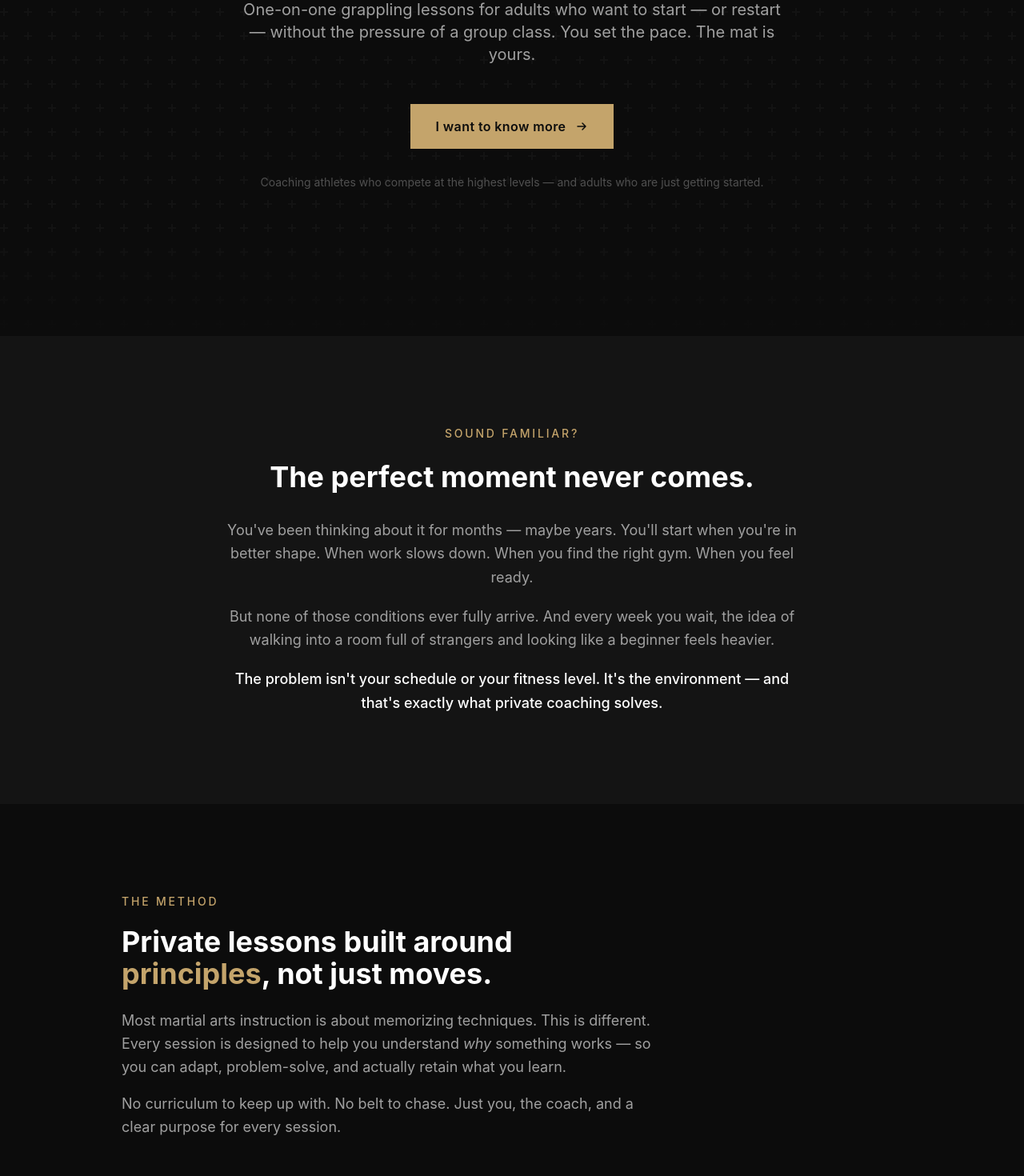
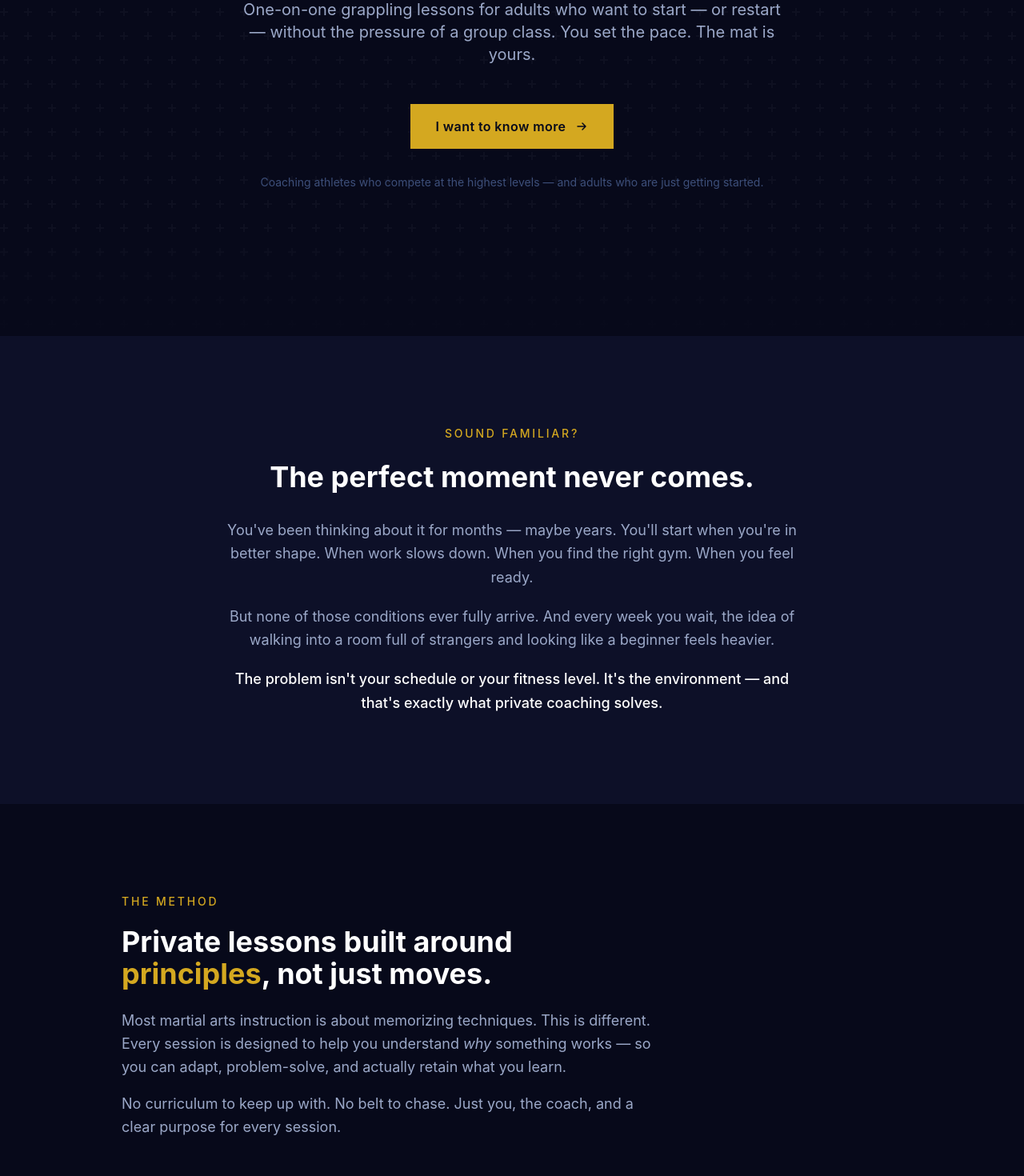
Before and after one commit to erikbsilva/vertex-grappling, a Next.js app: page / in a window 1280 px wide. Shown: the part 380-1850 px from the top of the page at 80% size. Built offline with nearby package versions, Linux system fonts and the light colour scheme.

Commit message:
Redesign: navy/deep blue + saturated gold palette

```diff
--- a/app/globals.css
+++ b/app/globals.css
@@ -19,7 +19,7 @@ html {
 }
 
 body {
-  background-color: #0C0C0C;
+  background-color: #07091A;
   color: #F0EDE8;
   font-family: var(--font-inter);
   -webkit-font-smoothing: antialiased;
--- a/components/sections/Agitation.tsx
+++ b/components/sections/Agitation.tsx
@@ -10,7 +10,7 @@ export default function Agitation() {
           The perfect moment never comes.
         </h2>
 
-        <div className="space-y-5 text-[#A0A0A0] text-lg leading-relaxed">
+        <div className="space-y-5 text-[#9BA8C8] text-lg leading-relaxed">
           <p>
             You've been thinking about it for months — maybe years. You'll
             start when you're in better shape. When work slows down. When
--- a/components/sections/Authority.tsx
+++ b/components/sections/Authority.tsx
@@ -20,12 +20,12 @@ export default function Authority() {
             <h2 className="text-3xl md:text-4xl font-bold text-white mb-6 leading-snug">
               Erik Silva
             </h2>
-            <p className="text-[#A0A0A0] leading-relaxed mb-6">
+            <p className="text-[#9BA8C8] leading-relaxed mb-6">
               I've spent years coaching athletes who compete at the highest level
               in the UFC — and that work has made me a better teacher for
               everyone who steps on the mat with me, regardless of experience.
             </p>
-            <p className="text-[#A0A0A0] leading-relaxed mb-10">
+            <p className="text-[#9BA8C8] leading-relaxed mb-10">
               What I've learned is that the gap between a beginner and an
               advanced practitioner isn't talent — it's exposure to the right
               principles at the right time. That's what private coaching gives
@@ -35,7 +35,7 @@ export default function Authority() {
             {/* Credentials */}
             <ul className="space-y-3">
               {credentials.map((c) => (
-                <li key={c} className="flex items-center gap-3 text-[#C0BDB8] text-sm">
+                <li key={c} className="flex items-center gap-3 text-[#9BA8C8] text-sm">
                   <span className="w-1.5 h-1.5 bg-sand rounded-full flex-shrink-0" />
                   {c}
                 </li>
@@ -54,7 +54,7 @@ export default function Authority() {
                 Technique is what you do. Principles are why it works. When you
                 understand the why, you stop memorizing and start thinking.
               </blockquote>
-              <cite className="text-[#707070] text-sm not-italic">
+              <cite className="text-[#6B7BA8] text-sm not-italic">
                 — Erik Silva, author of{' '}
                 <span className="text-sand">Beyond Technique</span>
               </cite>
--- a/components/sections/Footer.tsx
+++ b/components/sections/Footer.tsx
@@ -6,12 +6,12 @@ export default function Footer() {
           <p className="text-white font-semibold tracking-widest text-sm uppercase">
             Vertex Grappling
           </p>
-          <p className="text-[#505050] text-xs mt-1">
+          <p className="text-[#3D4F7A] text-xs mt-1">
             Private coaching · Boca Raton, FL
           </p>
         </div>
 
-        <div className="flex items-center gap-6 text-[#505050] text-xs">
+        <div className="flex items-center gap-6 text-[#3D4F7A] text-xs">
           <a
             href="https://instagram.com/erikgrapplingcoach"
             target="_blank"
--- a/components/sections/ForWhom.tsx
+++ b/components/sections/ForWhom.tsx
@@ -57,7 +57,7 @@ export default function ForWhom() {
               {/* Pain points */}
               <ul className="space-y-2">
                 {card.pains.map((pain) => (
-                  <li key={pain} className="flex items-start gap-3 text-[#707070] text-sm">
+                  <li key={pain} className="flex items-start gap-3 text-[#6B7BA8] text-sm">
                     <span className="text-sand mt-0.5 flex-shrink-0">—</span>
                     {pain}
                   </li>
@@ -68,7 +68,7 @@ export default function ForWhom() {
               <div className="border-t border-dark-400" />
 
               {/* Result */}
-              <p className="text-[#C0BDB8] text-sm leading-relaxed">
+              <p className="text-[#9BA8C8] text-sm leading-relaxed">
                 {card.result}
               </p>
             </div>
--- a/components/sections/Hero.tsx
+++ b/components/sections/Hero.tsx
@@ -31,7 +31,7 @@ export default function Hero() {
         </h1>
 
         {/* Subheadline */}
-        <p className="text-lg md:text-xl text-[#A0A0A0] max-w-2xl mx-auto mb-12 leading-relaxed">
+        <p className="text-lg md:text-xl text-[#9BA8C8] max-w-2xl mx-auto mb-12 leading-relaxed">
           One-on-one grappling lessons for adults who want to start — or
           restart — without the pressure of a group class. You set the pace.
           The mat is yours.
@@ -61,7 +61,7 @@ export default function Hero() {
         </button>
 
         {/* Social proof hint */}
-        <p className="mt-8 text-[#505050] text-sm">
+        <p className="mt-8 text-[#3D4F7A] text-sm">
           Coaching athletes who compete at the highest levels — and adults who
           are just getting started.
         </p>
--- a/components/sections/HowItWorks.tsx
+++ b/components/sections/HowItWorks.tsx
@@ -42,7 +42,7 @@ export default function HowItWorks() {
           {steps.map((step, i) => (
             <div key={step.number} className="bg-dark p-8 md:p-10 relative">
               {/* Step number */}
-              <span className="text-5xl font-bold text-dark-400 select-none block mb-6">
+              <span className="text-5xl font-bold text-[#1A2040] select-none block mb-6">
                 {step.number}
               </span>
 
@@ -54,7 +54,7 @@ export default function HowItWorks() {
               <h3 className="text-white font-semibold text-lg mb-3">
                 {step.title}
               </h3>
-              <p className="text-[#707070] leading-relaxed text-sm">
+              <p className="text-[#6B7BA8] leading-relaxed text-sm">
                 {step.description}
               </p>
             </div>
--- a/components/sections/Solution.tsx
+++ b/components/sections/Solution.tsx
@@ -38,13 +38,13 @@ export default function Solution() {
             Private lessons built around{' '}
             <span className="text-sand">principles</span>, not just moves.
           </h2>
-          <p className="text-[#A0A0A0] text-lg leading-relaxed">
+          <p className="text-[#9BA8C8] text-lg leading-relaxed">
             Most martial arts instruction is about memorizing techniques. This
             is different. Every session is designed to help you understand{' '}
             <em>why</em> something works — so you can adapt, problem-solve, and
             actually retain what you learn.
           </p>
-          <p className="text-[#A0A0A0] text-lg leading-relaxed mt-4">
+          <p className="text-[#9BA8C8] text-lg leading-relaxed mt-4">
             No curriculum to keep up with. No belt to chase. Just you, the
             coach, and a clear purpose for every session.
           </p>
@@ -61,7 +61,7 @@ export default function Solution() {
               <h3 className="text-white font-semibold text-lg mb-2">
                 {b.title}
               </h3>
-              <p className="text-[#707070] leading-relaxed">{b.description}</p>
+              <p className="text-[#6B7BA8] leading-relaxed">{b.description}</p>
             </div>
           ))}
         </div>
--- a/tailwind.config.ts
+++ b/tailwind.config.ts
@@ -10,16 +10,16 @@ const config: Config = {
     extend: {
       colors: {
         sand: {
-          DEFAULT: '#C4A46B',
-          light: '#D4B87E',
-          dark: '#A88A52',
+          DEFAULT: '#D4A820',
+          light: '#E2BA35',
+          dark: '#B8901A',
         },
         dark: {
-          DEFAULT: '#0C0C0C',
-          100: '#141414',
-          200: '#1A1A1A',
-          300: '#222222',
-          400: '#2A2A2A',
+          DEFAULT: '#07091A',
+          100: '#0D1028',
+          200: '#111535',
+          300: '#151A3F',
+          400: '#1A2040',
         },
       },
       fontFamily: {
```
Also changed, not shown: components/sections/LeadForm.tsx (+11 -11 lines), 1 other file (tests, documents, lock files or other folders).
